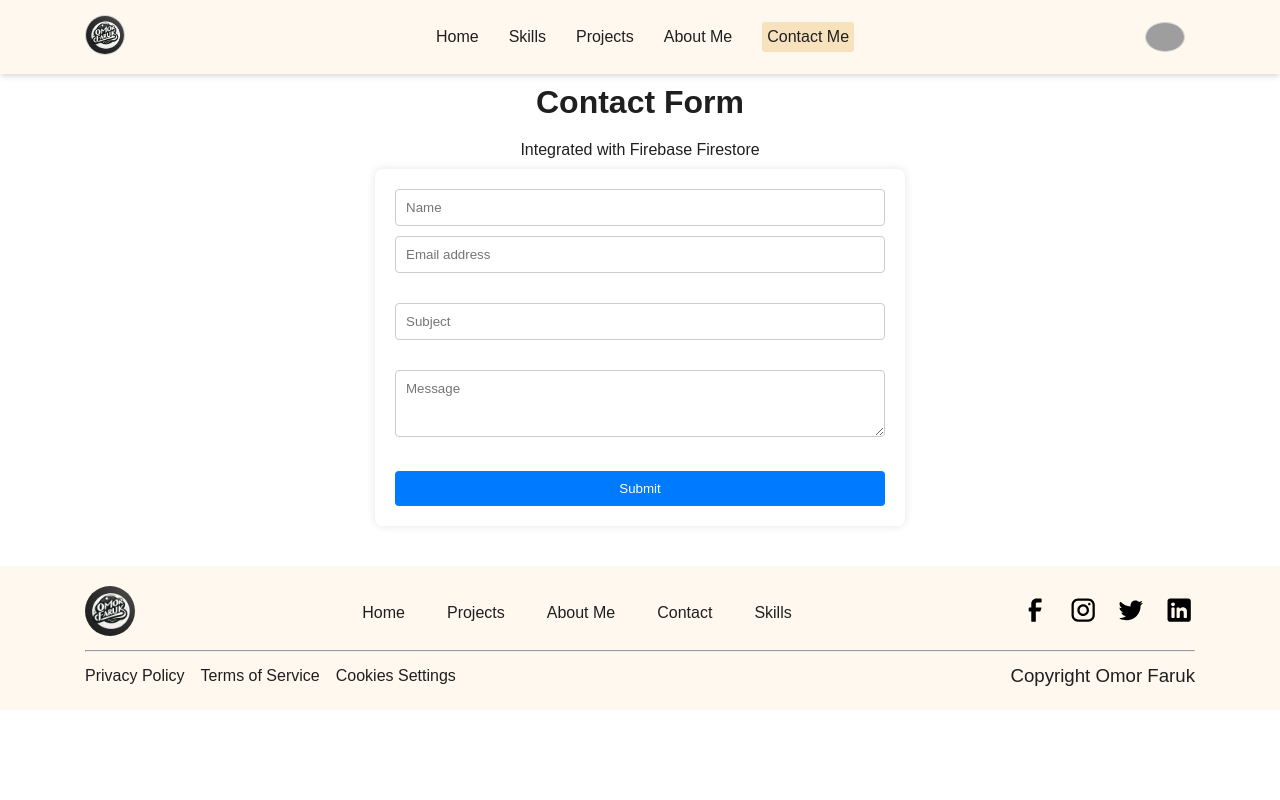
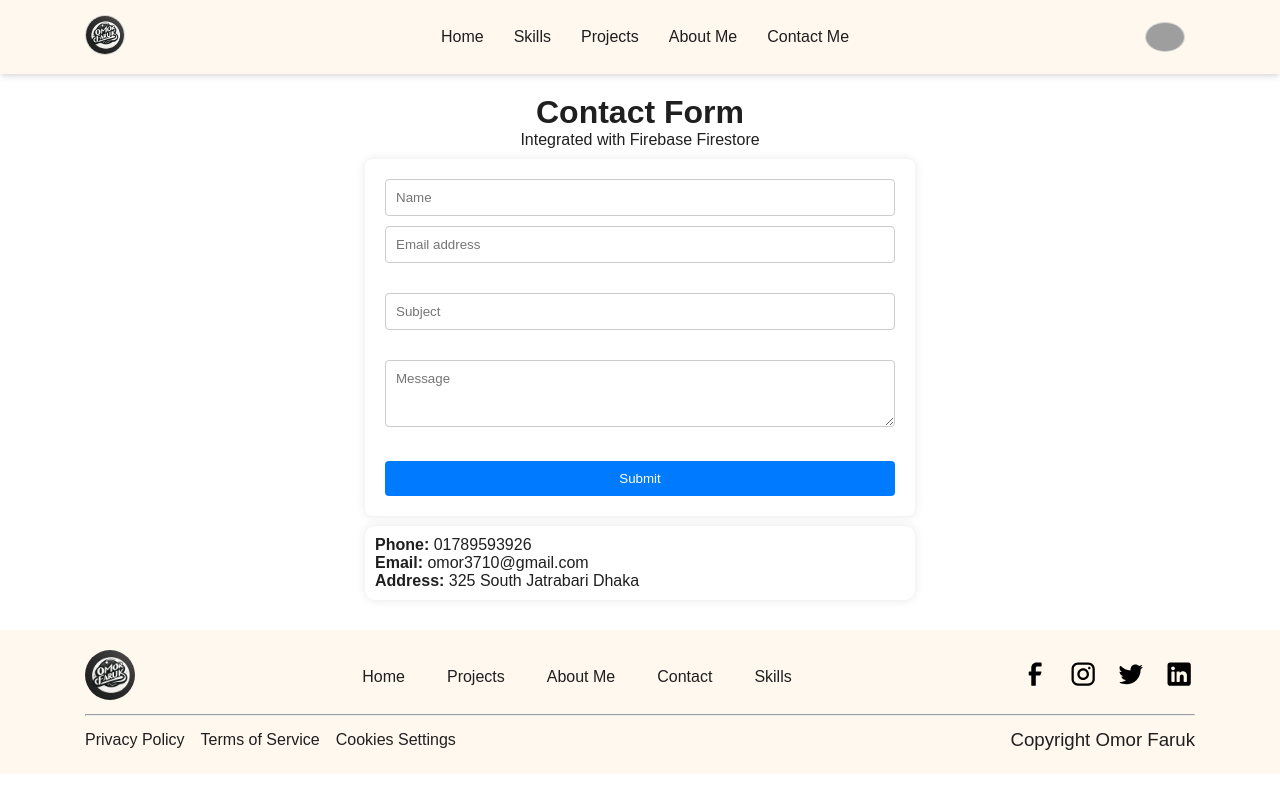
Before and after one commit to OmorFaruk63/Portfolio, a React (Vite) app: page /contactMe in a window 1280 px wide. Built offline with nearby package versions, Linux system fonts and the light colour scheme; no server answers; grey boxes are pictures that could not be loaded.

Commit message:
add contact information

```diff
--- a/src/Pages/about/AboutMe.jsx
+++ b/src/Pages/about/AboutMe.jsx
@@ -2,9 +2,7 @@ import "./about.css";
 export default function AboutMe() {
   return (
     <section className="about-section">
-      <p className="about-title">
-        Madrasa to Front-end Development: My Journey
-      </p>
+      <p className="about-title">Madrasa to Front-end Development My Journey</p>
       <p className="about-content">
         Hello, I am Omor Faruk. I received my education in a Madrasa, where
         emphasis was placed on Islamic education. Despite my academic focus on
--- a/src/Pages/contact/ContactMe.jsx
+++ b/src/Pages/contact/ContactMe.jsx
@@ -35,9 +35,7 @@ export default function ContactMe() {
 
   return (
     <div className="contact">
-      <div className="container">
       <h1 className="text-center">Contact Form</h1>
-        {/* <ContactForm /> */}
       <div className="ContactForm">
         <p className="text-center">Integrated with Firebase Firestore</p>
         {isLoading ? (
@@ -155,6 +153,16 @@ export default function ContactMe() {
           </div>
         )}
       </div>
+      <div className="contact-num">
+        <p>
+          <strong>Phone:</strong> 01789593926
+        </p>
+        <p>
+          <strong>Email:</strong> omor3710@gmail.com
+        </p>
+        <p>
+          <strong>Address:</strong> 325 South Jatrabari Dhaka
+        </p>
       </div>
     </div>
   );
--- a/src/Pages/contact/contact.css
+++ b/src/Pages/contact/contact.css
@@ -1,10 +1,5 @@
-.ContactForm {
-  padding: 20px 0;
-}
-
-.container {
-  max-width: 550px;
-  margin: 10px auto;
+.contact {
+  padding: 20px;
 }
 
 .text-center {
@@ -12,11 +7,13 @@
 }
 
 .contactForm {
+  width: 100%;
   background-color: #fff;
-  margin: 10px;
   padding: 20px;
   border-radius: 8px;
   box-shadow: 0 0 10px rgba(0, 0, 0, 0.1);
+  max-width: 550px;
+  margin: 10px auto;
 }
 
 .formRow {
@@ -51,3 +48,11 @@
   color: #007bff;
   font-weight: bold;
 }
+
+.contact-num {
+  margin: 10px auto;
+  max-width: 550px;
+  padding: 10px;
+  border-radius: 10px;
+  box-shadow: 0 0 10px rgba(0, 0, 0, 0.1);
+}
--- a/src/components/nav-image/NavImg.css
+++ b/src/components/nav-image/NavImg.css
@@ -11,6 +11,7 @@
   padding: 10px;
   border-radius: 10px;
   background-color: rgb(41, 41, 41);
+  transition: 0.5s;
   color: aliceblue;
   z-index: 100;
 }
--- a/src/components/navbar/navbar.css
+++ b/src/components/navbar/navbar.css
@@ -64,8 +64,6 @@
 }
 
 .active {
-  background-color: rgb(248, 225, 189);
-  padding: 3px 5px;
   border-radius: 3px;
 }
 
```
Lines whose indentation alone changed are shown as unchanged.
